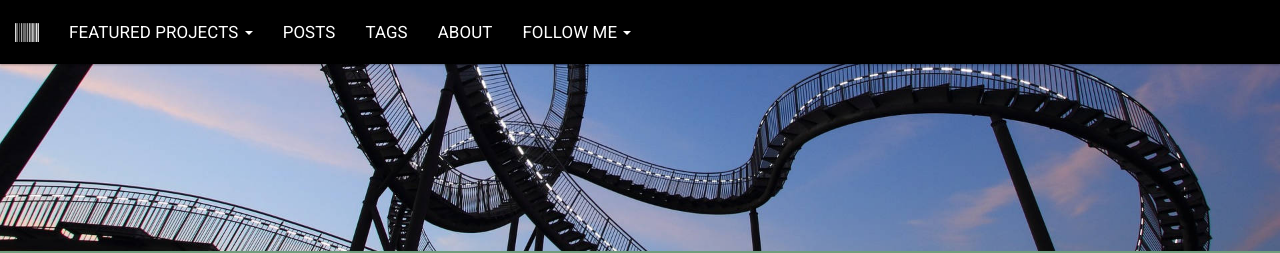
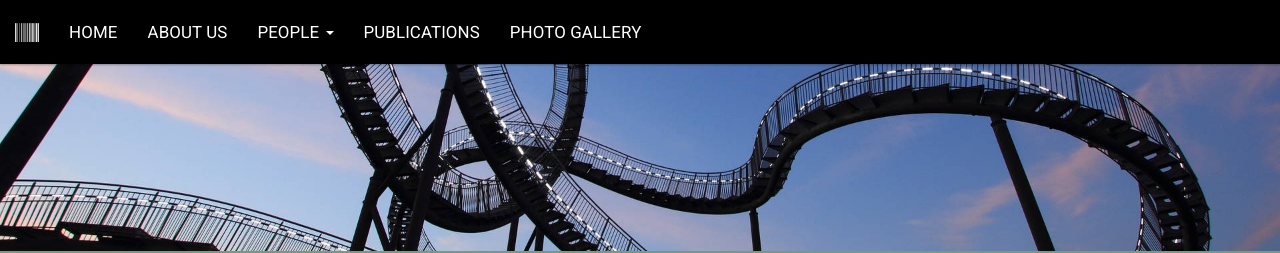
Before and after one commit to snucnbc/snucnbc.github.io, a Jekyll site: the page built from index.html, in a window 1280 px wide. Shown: the top 253 px of the page. Built offline with Jekyll 4.4.1, drawn with Linux system fonts in a browser that asks for light colours; the list of posts is cut into pages by our own code.

Commit message:
Update settings.yml

```diff
--- a/_data/settings.yml
+++ b/_data/settings.yml
@@ -7,26 +7,19 @@ disqus:
 google-ID: 'UA-91332049-1'
 
 menu:
-  - name: Featured Projects
+  - name: Home
+    link: /
+  - name: About Us
+    link: /
+  - name: People
     submenu:
-      - name: MicroBam
-        link: /projects/microbam
-      - name: OurLegacy
-        link: /projects/ourlegacy
-  - name: Posts
+      - name: Prof. YounJoon Jung
+        link: /people/prof
+      - name: Group Members
+        link: /people/gm
+      - name: Past Members
+        link: /people/pm
+  - name: Publications
     link: /
-  - name: Tags
-    link: /tags
-  - name: About
+  - name: Photo Gallery
     link: /about
-  - name: Follow me
-    submenu:
-      - name: GitHub
-        icon: github
-        link: http://github.com/alainpham
-      - name: LinkedIn
-        icon: linkedin-square
-        link: http://www.linkedin.com/in/alainpham
-      - name: Twitter
-        icon: twitter
-        link: https://twitter.com/koint
```
